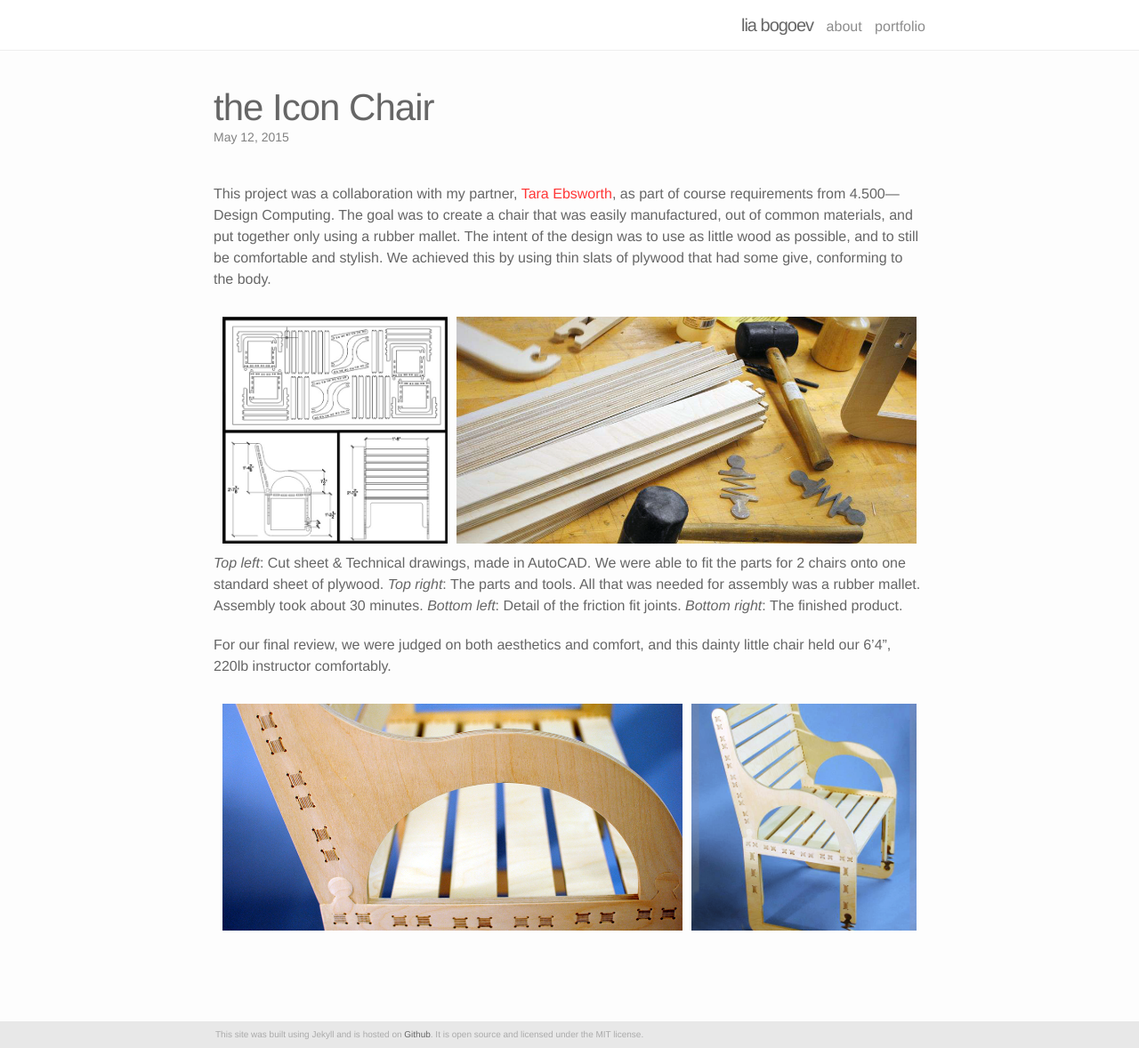
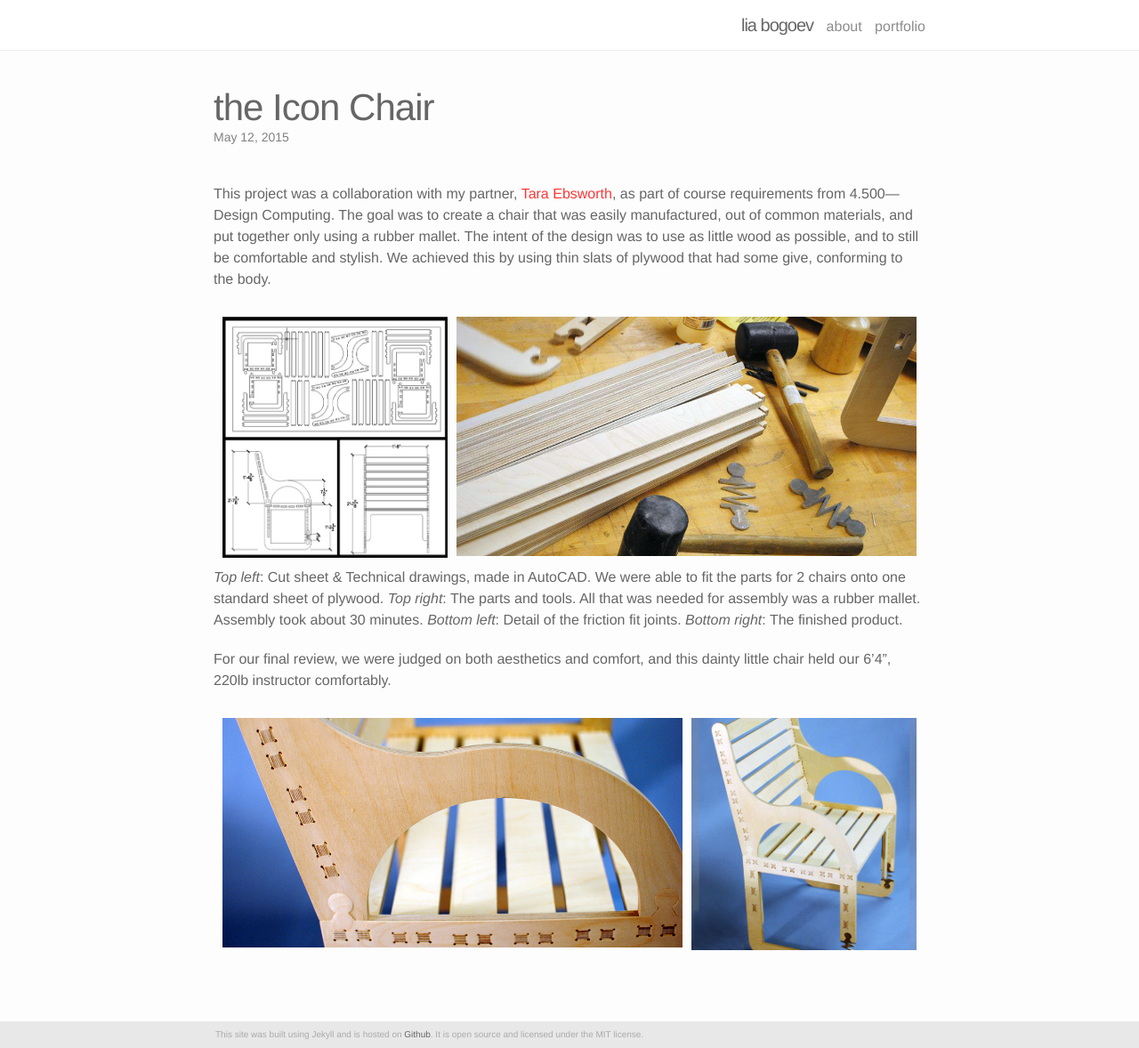
Before and after one commit to Angelo1211/bogoli.github.io, a Jekyll site: the page built from _portfolio/2_chair.markdown, in a window 1280 px wide and 1178 px high. Shown: the whole window at 89% size. Built offline with Jekyll 4.4.1, drawn with Linux system fonts in a browser that asks for light colours.

Commit message:
Something tolerable, using css object-fit: cover

```diff
--- a/_sass/_layout.scss
+++ b/_sass/_layout.scss
@@ -239,27 +239,25 @@ $img_spacing: 5px;
 
 .img_row{
     width: 100%;
-    height:275px;
     overflow: hidden;
     box-sizing:border-box;
     padding: $img_spacing;
 }
 
 .col{
-    box-sizing: border-box;
-    padding: $img_spacing;
     float: left;
     vertical-align: middle;
-    max-height: 100%;
+    object-fit: cover;
+    box-sizing:border-box;
+    padding: $img_spacing;
 }
 
 .one {
     width:33.33%;
-    top:10px;
 }
 
 .two {
-    width: 66.667%;
+    width: 66.66%;
 }
 
 .three{
```
